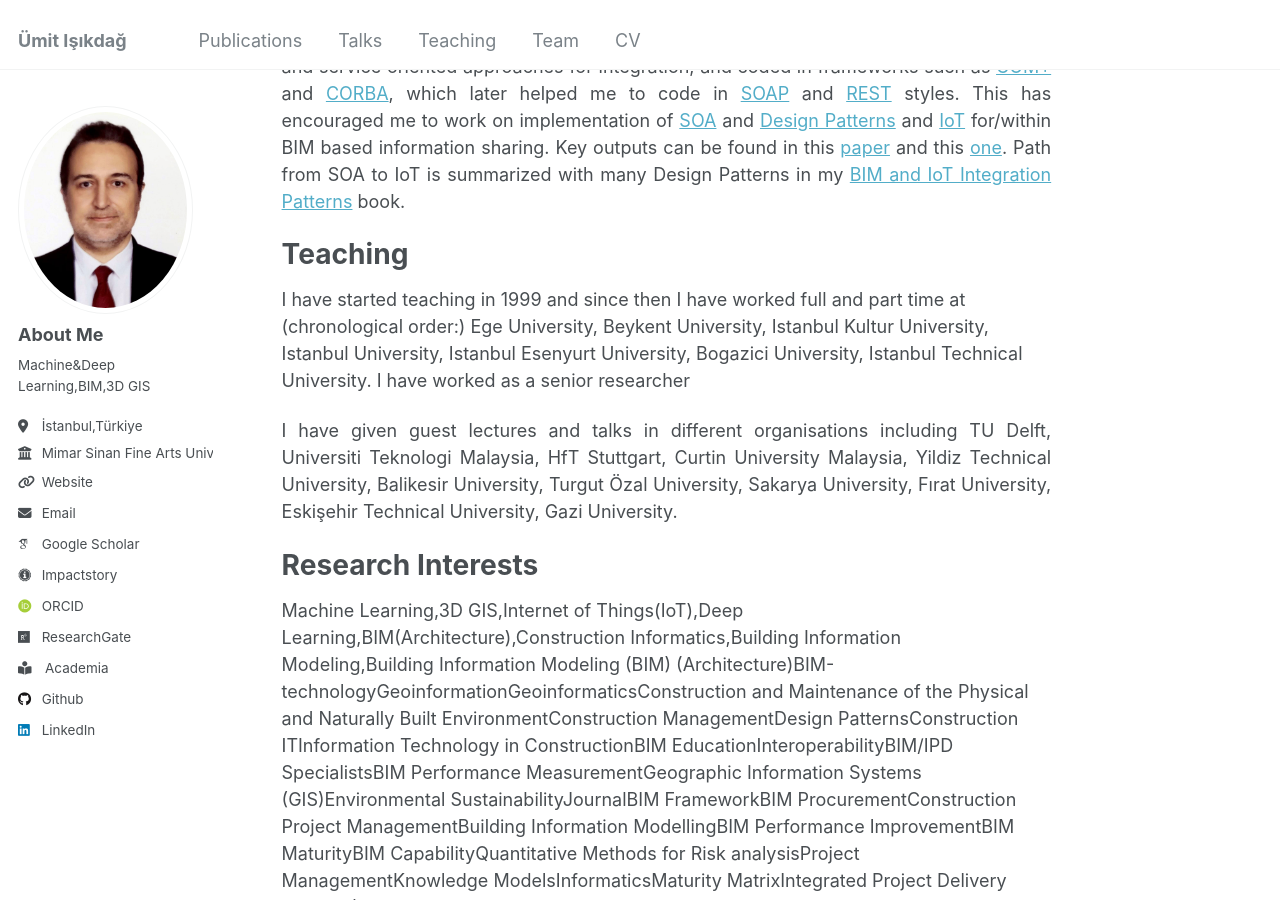
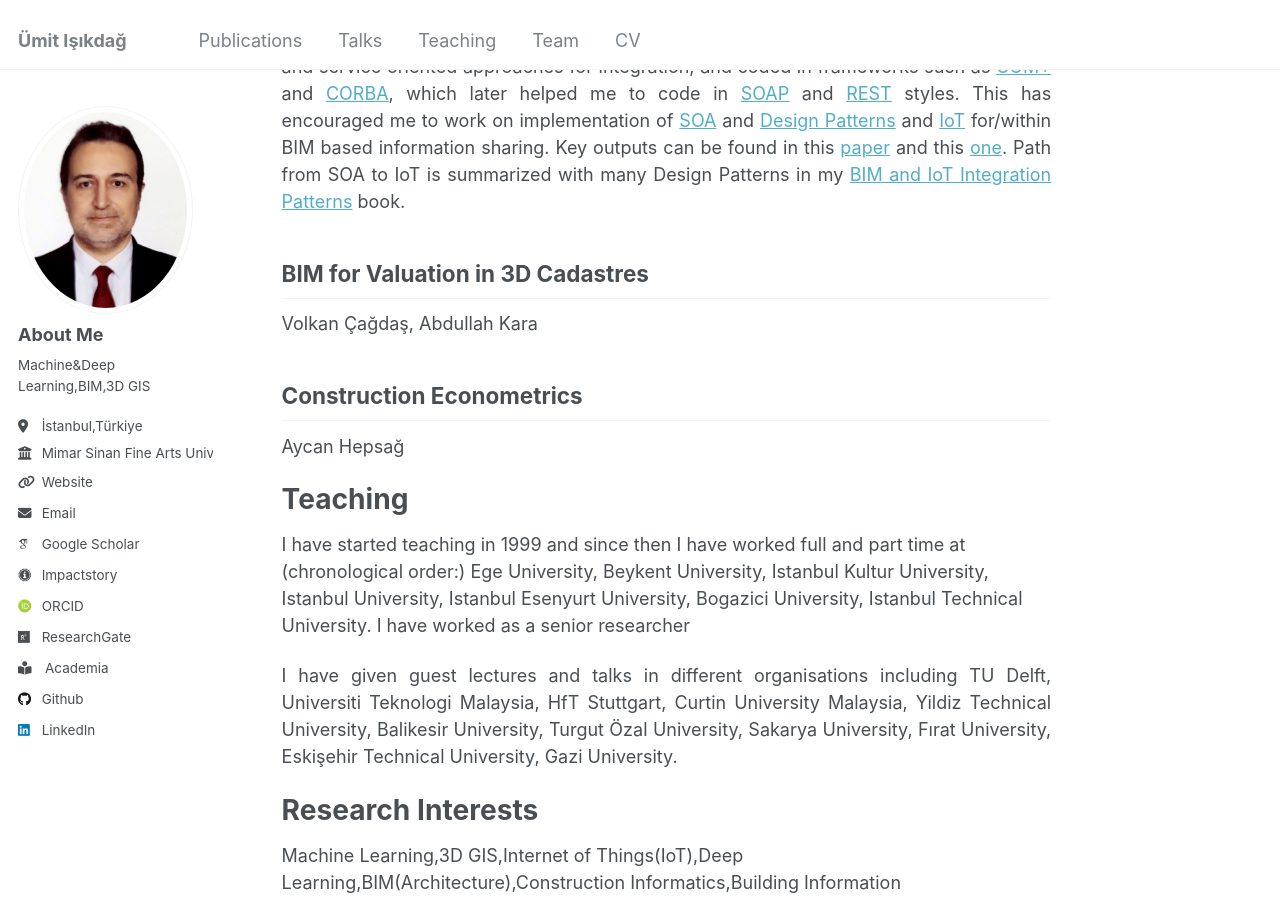
Before and after one commit to uisikdag/uisikdag.github.io, a Jekyll site: the page built from _pages/about.md, in a window 1280 px wide and 900 px high, scrolled down 1434 px. Built offline with Jekyll 4.4.1, drawn with Linux system fonts in a browser that asks for light colours; some web fonts are replaced.

Commit message:
Update about.md

```diff
--- a/_pages/about.md
+++ b/_pages/about.md
@@ -66,6 +66,14 @@ and this [one](https://www.sciencedirect.com/science/article/abs/pii/S0926580512
 Path from SOA to IoT is summarized with many Design Patterns in my [BIM and IoT Integration Patterns](https://link.springer.com/book/10.1007/978-3-319-21825-0) book.
 {: style="text-align: justify;"}
 
+BIM for Valuation in 3D Cadastres
+------
+Volkan Çağdaş, Abdullah Kara
+
+Construction Econometrics
+------
+Aycan Hepsağ
+
 Teaching
 ======
 I have started teaching in 1999 and since then I have worked full and part time at (chronological order:)
```
